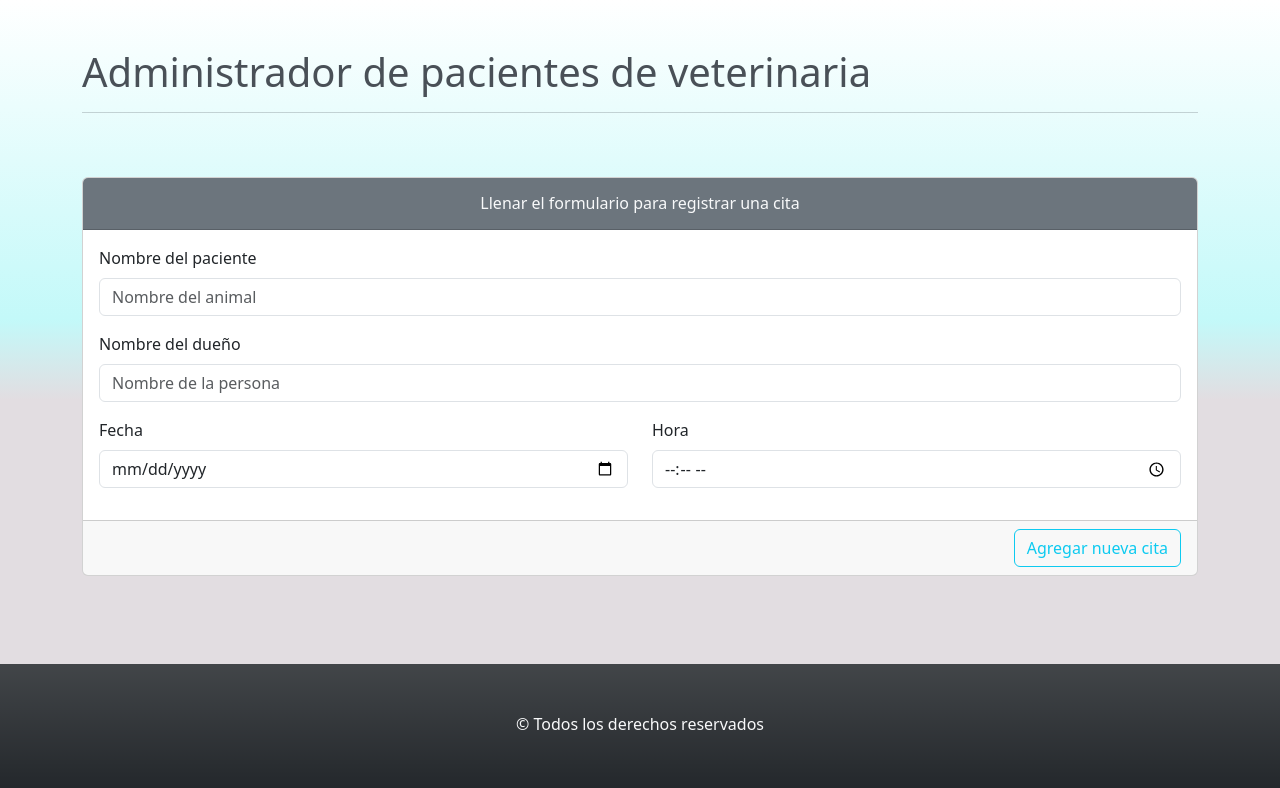
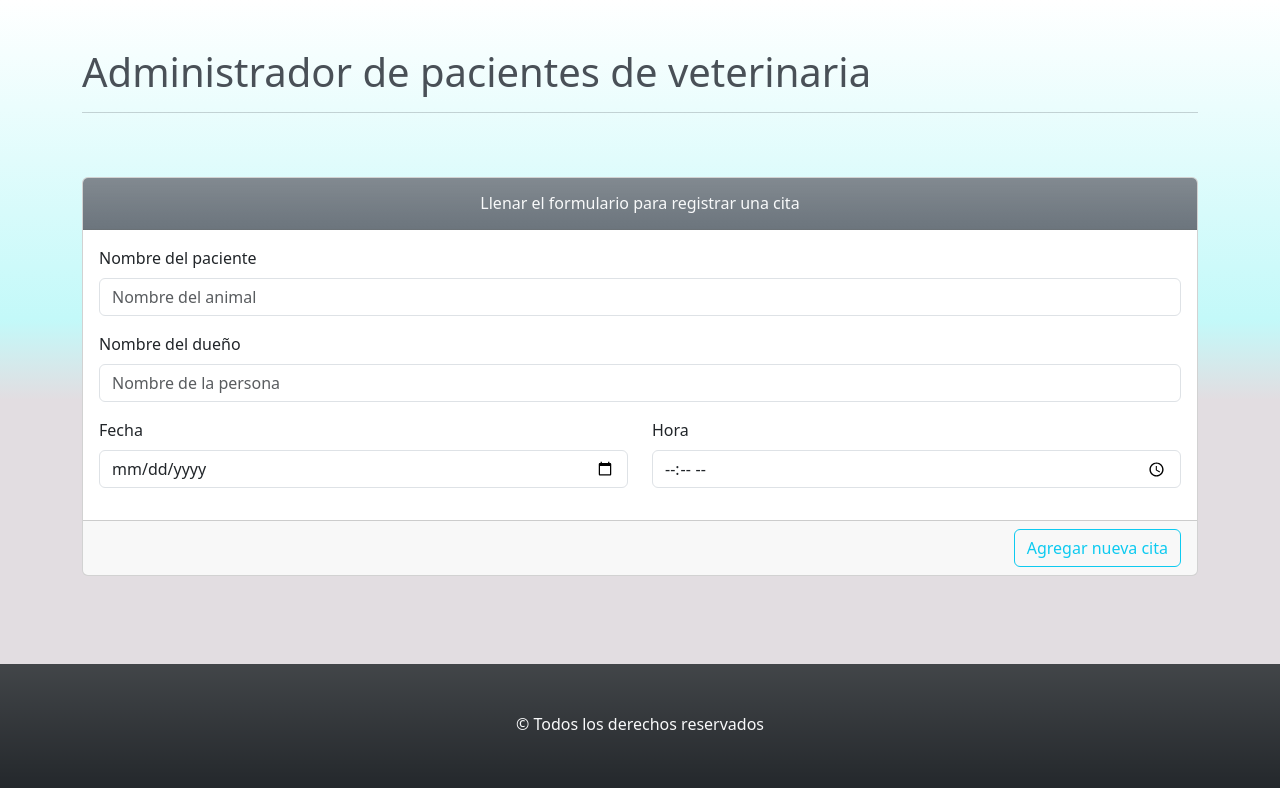
Before and after one commit to nicoleonard/TP-React-E9-Veterinaria, a React (Vite) app: page / in a window 1280 px wide. Shown: the top 788 px of the page. Built offline with nearby package versions, Linux system fonts and the light colour scheme.

Commit message:
agregado gradiente a fondo del header de la card del formulario

```diff
--- a/src/components/FormularioCita.jsx
+++ b/src/components/FormularioCita.jsx
@@ -7,7 +7,9 @@ const FormularioCita = () => {
     return (
         <Form>
             <Card>
-                <CardHeader className='bg-secondary'><h6 className='text-light text-center pt-2'>Llenar el formulario para registrar una cita</h6></CardHeader>
+                <CardHeader className='bg-secondary bg-gradient'>
+                    <h6 className='text-light text-center pt-2'>Llenar el formulario para registrar una cita</h6>
+                </CardHeader>
                 <Card.Body>
                     <Form.Group className="mb-3" controlId="nombreAnimal">
                         <Form.Label>Nombre del paciente</Form.Label>
```
